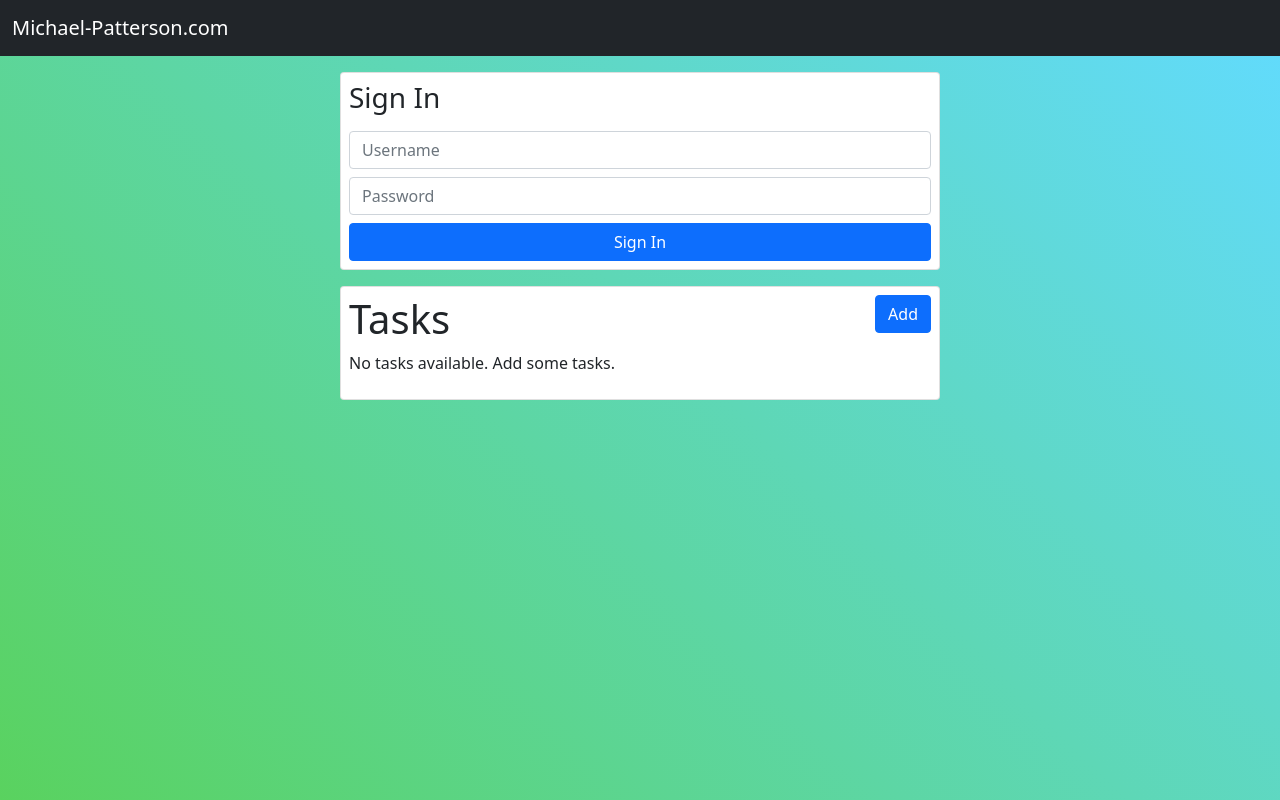
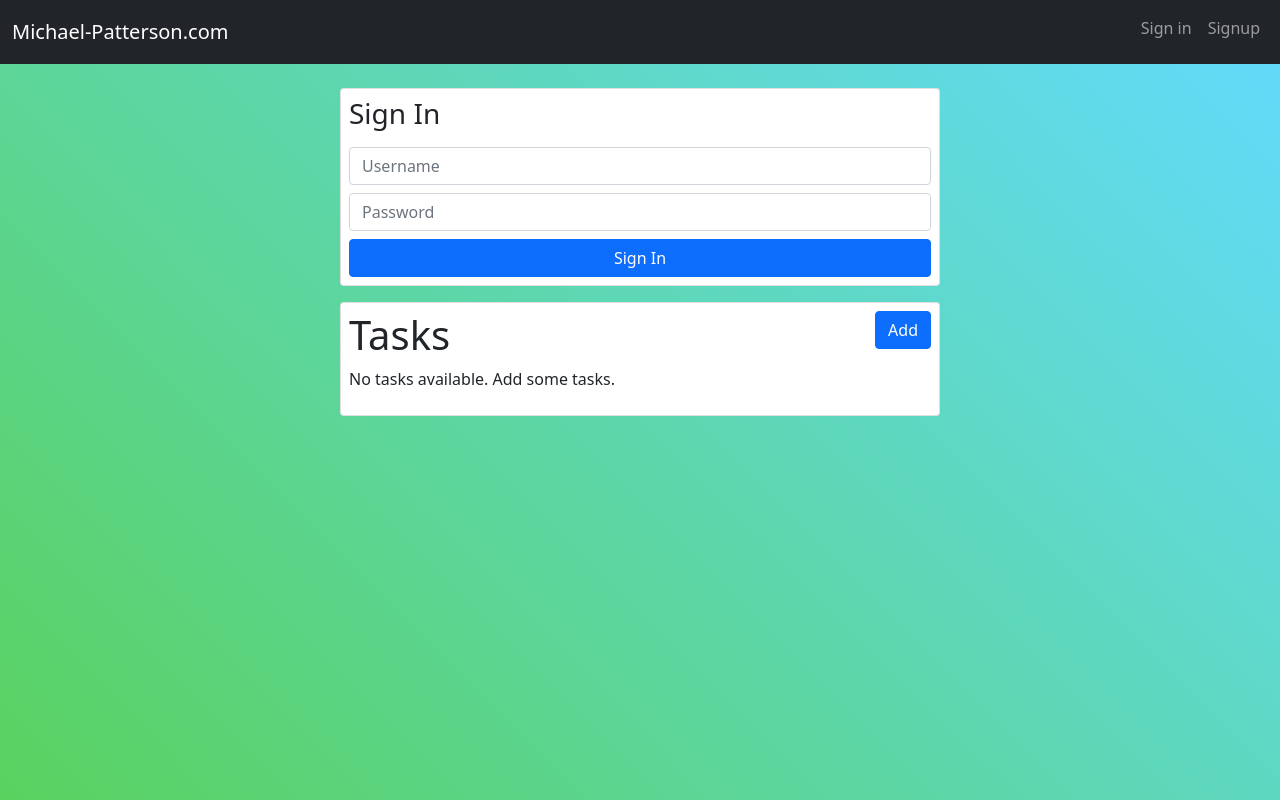
Before and after one commit to mppatterson84/mp-tasks, a React (Create React App) app: page / in a window 1280 px wide. Built offline with nearby package versions, Linux system fonts and the light colour scheme; no server answers.

Commit message:
create nav component

```diff
--- a/src/App.js
+++ b/src/App.js
@@ -3,6 +3,7 @@
 import Tasks from './components/Tasks';
 import AddTask from './components/AddTask';
 import Login from './components/pages/Login';
+import Nav from './components/Nav';
 
 function App() {
   const [showAddTask, setShowAddTask] = useState(false);
@@ -79,13 +80,7 @@
 
   return (
     <div>
-      <nav className="navbar navbar-dark bg-dark">
-        <div className="container-fluid">
-          <a className="navbar-brand" href="https://www.michael-patterson.com/">
-            Michael-Patterson.com
-          </a>
-        </div>
-      </nav>
+      <Nav />
       <div className="container">
         <Login />
         <div className="card my-3 mx-auto p-2">
--- /dev/null
+++ b/src/components/Nav.js
@@ -0,0 +1,29 @@
+import React from 'react';
+
+const Nav = () => {
+  return (
+    <nav className="navbar navbar-expand-md navbar-dark bg-dark mb-4">
+      <div className="container-fluid">
+        <a className="navbar-brand" href="https://www.michael-patterson.com/">
+          Michael-Patterson.com
+        </a>
+        <div>
+          <ul className="navbar-nav me-auto mb-2 mb-md-8">
+            <li className="nav-item">
+              <a href="" className="nav-link">
+                Sign in
+              </a>
+            </li>
+            <li className="nav-item">
+              <a href="" className="nav-link">
+                Signup
+              </a>
+            </li>
+          </ul>
+        </div>
+      </div>
+    </nav>
+  );
+};
+
+export default Nav;
```
